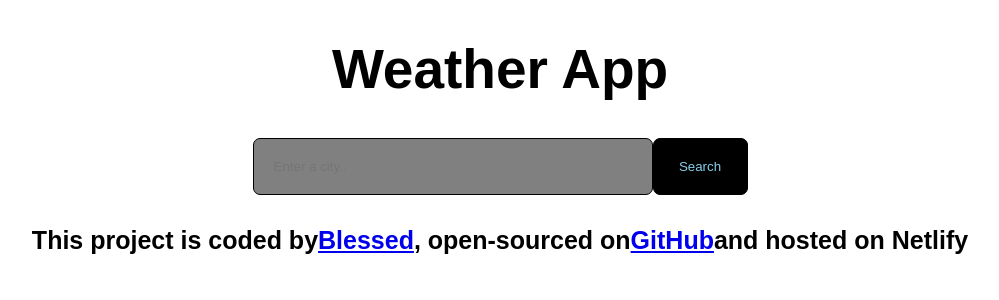
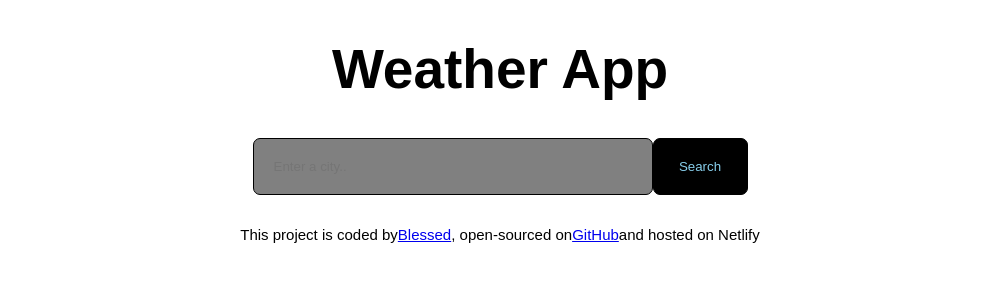
Before and after one commit to Blessedbrita/SHECODES, a React (Create React App) app: page / in a window 1280 px wide. Shown: the top 300 px of the page, without its empty margins (140-1139 px from the left). Built offline with nearby package versions, Linux system fonts and the light colour scheme.

Commit message:
styles update

```diff
--- a/src/styles.css
+++ b/src/styles.css
@@ -28,5 +28,6 @@ h1 {
 
 footer {
     text-align: center;
-    font-weight: 600;
+    font-weight: 400;
+    font-size: 15px;
 }
```
